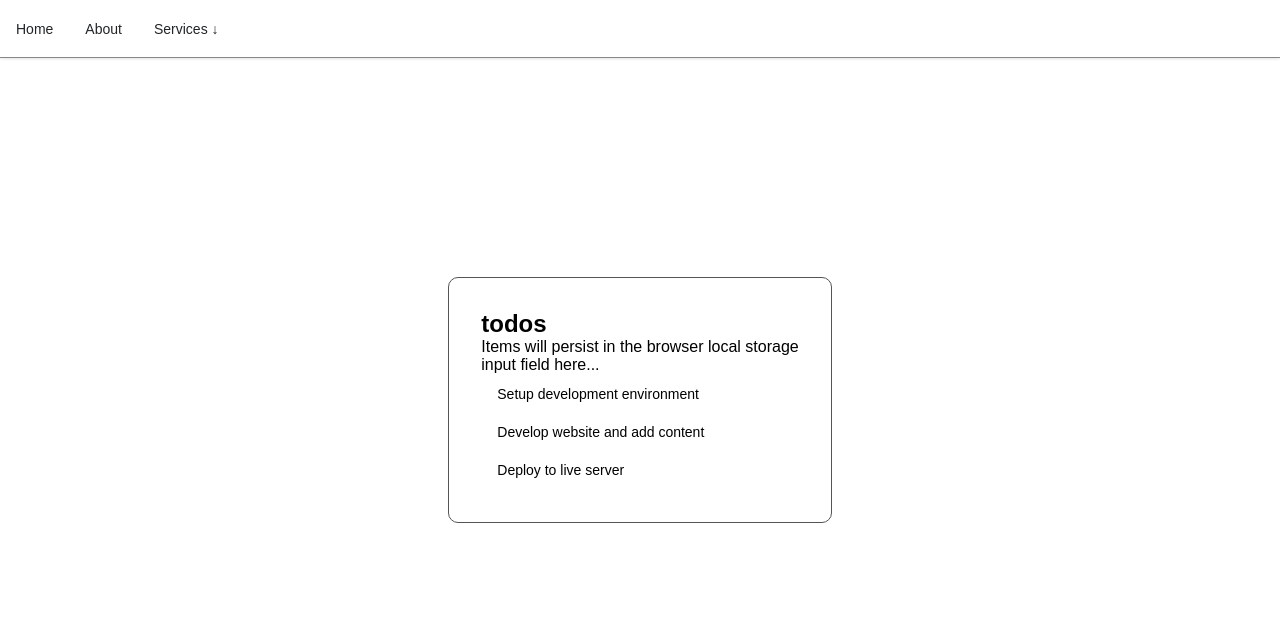
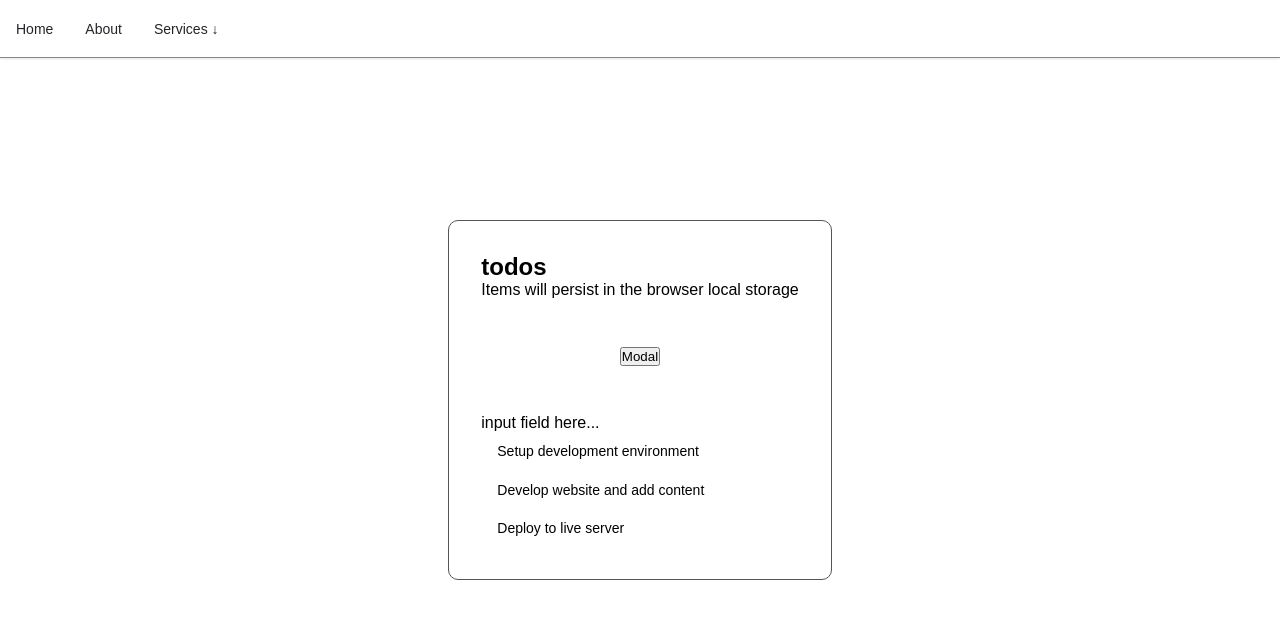
Before and after one commit to dennis-every/react-vite-todos, a React app: page / in a window 1280 px wide. Shown: the top 618 px of the page. Built offline with nearby package versions, Linux system fonts and the light colour scheme; the HTML template or start-up script is replaced by a standard one.

Commit message:
Reuse custom hook with Modal

```diff
--- /dev/null
+++ b/src/components/Modal.css
@@ -0,0 +1,31 @@
+.modal {
+  display: flex;
+  flex-direction: column;
+  justify-content: center;
+  align-items: center;
+  padding: 3rem 1rem;
+  gap: 1em;
+}
+
+button {
+  cursor: pointer;
+}
+
+.modalContent {
+  position: relative;
+  background: #d5d5d5;
+  width: 500px;
+  height: 200px;
+  max-width: 100%;
+  color: #0d0d0d;
+  display: flex;
+  justify-content: center;
+  align-items: center;
+}
+
+.modalContent button {
+  position: absolute;
+  right: 10px;
+  top: 8px;
+  cursor: pointer;
+}
--- /dev/null
+++ b/src/components/Modal.jsx
@@ -0,0 +1,25 @@
+import { useState, useRef } from 'react';
+import useOnClickOutside from '../useOnClickOutside';
+import './Modal.css';
+
+const Modal = () => {
+  const [openModal, setOpenModal] = useState(false);
+  const ref = useRef();
+
+  useOnClickOutside(ref, openModal, () => setOpenModal(false));
+  return (
+    <div className="modal">
+      <button type="button" onClick={() => setOpenModal(true)}>
+        Modal
+      </button>
+      {openModal && (
+        <div ref={ref} className="modalContent">
+          <button type="button" onClick={() => setOpenModal(false)}>X</button>
+          <div>Modal content here</div>
+        </div>
+      )}
+    </div>
+  );
+};
+
+export default Modal;
--- a/src/components/TodoApp.jsx
+++ b/src/components/TodoApp.jsx
@@ -1,9 +1,11 @@
 import Header from './Header';
+import Modal from './Modal';
 import TodosLogic from './TodosLogic';
 
 const TodoApp = () => (
   <section id="todos-section">
     <Header />
+    <Modal />
     <TodosLogic />
   </section>
 );
```
